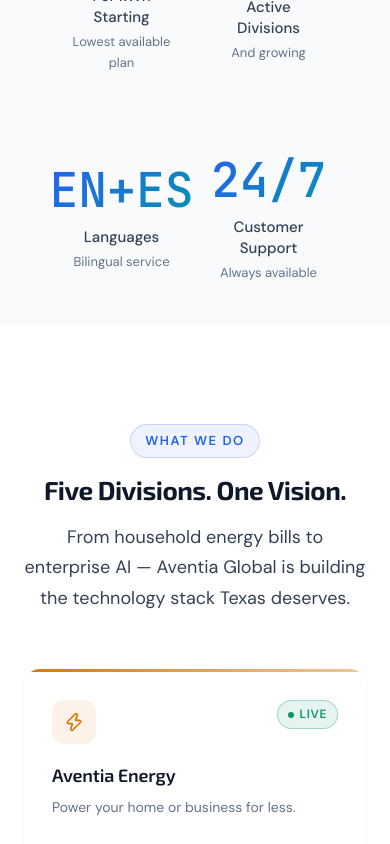
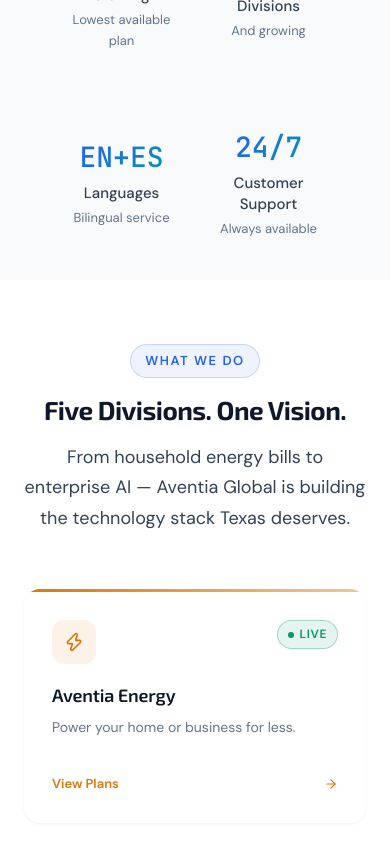
Before and after one commit to thom00pa/Aventia-Global-Website-Build, a Next.js app: page / in a window 390 px wide. Shown: the part 1020-1864 px from the top of the page. Built offline with nearby package versions, Linux system fonts and the light colour scheme.

Commit message:
feat: Mobile responsiveness pass (typography clamp, overflow fix, grid stacking)

```diff
--- a/app/globals.css
+++ b/app/globals.css
@@ -135,6 +135,7 @@
     font-family: var(--font-sans);
     color: var(--text-primary);
     background-color: var(--bg-primary);
+    overflow-x: hidden;
     scroll-behavior: smooth;
     -webkit-font-smoothing: antialiased;
     -moz-osx-font-smoothing: grayscale;
@@ -146,6 +147,7 @@
     margin: 0;
     padding: 0;
     min-height: 100vh;
+    overflow-x: hidden;
     font-family: var(--font-sans);
     font-size: var(--text-body);
     line-height: var(--lh-body);
@@ -458,7 +460,7 @@
   /* ── Stat Numbers ───────────────────────────────────── */
   .stat-number {
     font-family: var(--font-mono);
-    font-size: var(--text-stat);
+    font-size: clamp(28px, 5.5vw, 48px);
     font-weight: 500;
     line-height: 1.1;
     background: var(--accent-gradient);
@@ -565,7 +567,7 @@
   /* ── Section Headlines ──────────────────────────────── */
   .section-headline {
     font-family: var(--font-display);
-    font-size: var(--text-section);
+    font-size: clamp(24px, 6vw, 48px);
     font-weight: 700;
     line-height: var(--lh-section);
     color: var(--text-primary);
@@ -574,7 +576,7 @@
 
   .hero-headline {
     font-family: var(--font-display);
-    font-size: var(--text-hero);
+    font-size: clamp(32px, 9vw, 72px);
     font-weight: 800;
     line-height: var(--lh-hero);
     color: var(--text-primary);
@@ -663,3 +665,54 @@
   .pb-safe { padding-bottom: env(safe-area-inset-bottom); }
   .pt-safe { padding-top: env(safe-area-inset-top); }
 }
+
+/* ━━━━━━━━━━━━━━━━━━━━━━━━━━━━━━━━━━━━
+   MOBILE OVERRIDES (< 640px / sm breakpoint)
+   ━━━━━━━━━━━━━━━━━━━━━━━━━━━━━━━━━━━━ */
+@media (max-width: 639px) {
+
+  /* Reduce section vertical padding from 100px to 64px */
+  :root {
+    --section-padding-y: 64px;
+  }
+
+  /* Card headlines — Exo 2 24px is fine; only cap large cards */
+  .card-headline {
+    font-size: 20px;
+  }
+
+  /* Input fields — ensure 16px minimum to prevent iOS auto-zoom */
+  .input,
+  input[type='text'],
+  input[type='email'],
+  input[type='tel'],
+  input[type='number'],
+  select,
+  textarea {
+    font-size: 16px !important;
+  }
+
+  /* Buttons — ensure minimum tap target height of 44px */
+  .btn {
+    min-height: 44px;
+    padding-top:    12px;
+    padding-bottom: 12px;
+  }
+
+  /* Prevent any position:absolute blob from scrolling the page */
+  .hero-blob {
+    pointer-events: none;
+  }
+
+  /* Table-like grids that might overflow */
+  .grid {
+    overflow-x: visible;
+  }
+}
+
+/* Touch devices — larger tap targets for icon buttons */
+@media (hover: none) and (pointer: coarse) {
+  .btn {
+    min-height: 44px;
+  }
+}
--- a/components/sections/StatsBar.tsx
+++ b/components/sections/StatsBar.tsx
@@ -296,7 +296,7 @@
           column count (grid-cols-2 on mobile, grid-cols-4 on md+).
         */}
         <div
-          className="grid grid-cols-2 md:grid-cols-4"
+          className="grid grid-cols-2 sm:grid-cols-4"
           style={{ borderLeft: '1px solid var(--border)' }}
         >
           {STATS.map((stat) => (
--- a/components/sections/energy/EnrollmentForm.tsx
+++ b/components/sections/energy/EnrollmentForm.tsx
@@ -490,7 +490,10 @@
                     {locale === 'es' ? 'Selecciona tu Plan *' : 'Select Your Plan *'}
                   </p>
 
-                  <div className="grid grid-cols-3 gap-3">
+                  <div
+                    className="grid gap-3"
+                    style={{ gridTemplateColumns: 'repeat(3, minmax(100px, 1fr))', overflowX: 'auto', paddingBottom: '4px' }}
+                  >
                     {PLAN_OPTIONS.map((plan) => {
                       const isSelected = selectedPlan === plan.id
                       return (
@@ -531,7 +534,7 @@
 
                             <span
                               className="font-display font-bold block"
-                              style={{ fontSize: '14px', color: isSelected ? plan.color : 'var(--text-primary)' }}
+                              style={{ fontSize: '14px', color: isSelected ? plan.color : 'var(--text-primary)', whiteSpace: 'nowrap' }}
                             >
                               {locale === 'es' ? plan.nameEs : plan.nameEn}
                             </span>
```
